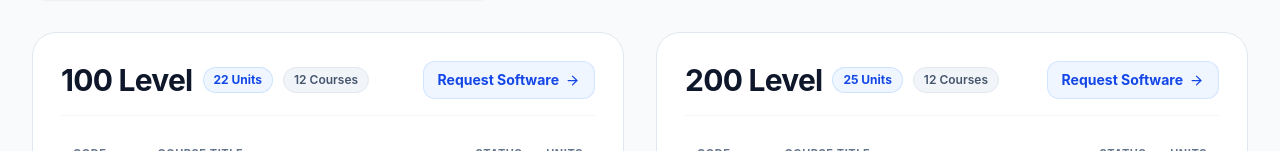
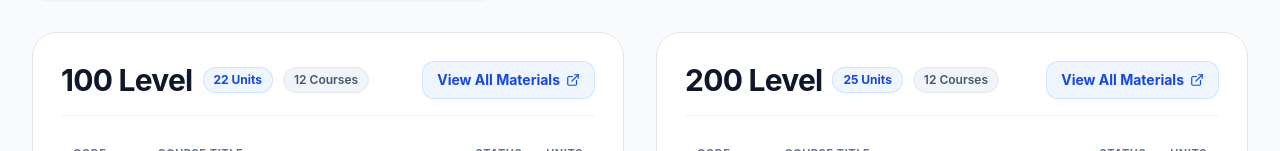
Before and after one commit to apreezofficial/nacossfuoye, a Next.js app: page /academics in a window 1280 px wide. Shown: the part 710-861 px from the top of the page. Built offline with nearby package versions, Linux system fonts and the light colour scheme; no server answers.

Commit message:
fix(academics): link level cards to Google Drive materials and unify WhatsApp channel URLs

```diff
--- a/src/app/academics/page.jsx
+++ b/src/app/academics/page.jsx
@@ -7,10 +7,23 @@ import {
    Laptop,
    CheckCircle2,
    BookOpen,
-   Clock
+   ExternalLink
 } from 'lucide-react';
 import { DocumentFolders } from '@esvigy/react';
 import COURSES_DATA from '@/data/courses.json';
+
+const WHATSAPP_CHANNEL_URL = 'https://whatsapp.com/channel/0029VaikWEcGOj9fZKC4sK2N';
+const DEFAULT_DRIVE_URL = process.env.NEXT_PUBLIC_DRIVE_MATERIALS_URL || 'https://drive.google.com/drive/folders/1-nacossfuoye-materials';
+
+const getLevelDriveUrl = (level) => {
+   const driveLinks = {
+      '100': process.env.NEXT_PUBLIC_DRIVE_100L_URL || DEFAULT_DRIVE_URL,
+      '200': process.env.NEXT_PUBLIC_DRIVE_200L_URL || DEFAULT_DRIVE_URL,
+      '300': process.env.NEXT_PUBLIC_DRIVE_300L_URL || DEFAULT_DRIVE_URL,
+      '400': process.env.NEXT_PUBLIC_DRIVE_400L_URL || DEFAULT_DRIVE_URL,
+   };
+   return driveLinks[level] || DEFAULT_DRIVE_URL;
+};
 
 const LEVELS = [
    { id: 'all', label: 'All Levels' },
@@ -213,17 +226,15 @@ export default function AcademicsPage() {
                            </span>
                         </div>
 
-                        <button
-                           type="button"
-                           onClick={() => {
-                              setActiveTab('software');
-                              document.getElementById('academics-tabs')?.scrollIntoView({ behavior: 'smooth' });
-                           }}
-                           className="inline-flex items-center gap-1.5 px-3.5 py-2 rounded-xl bg-blue-50 hover:bg-blue-100 text-blue-700 font-bold text-xs sm:text-sm border border-blue-200/60 transition-colors shrink-0 self-start sm:self-center cursor-pointer"
+                        <a
+                           href={getLevelDriveUrl(vault.level)}
+                           target="_blank"
+                           rel="noopener noreferrer"
+                           className="inline-flex items-center gap-1.5 px-3.5 py-2 rounded-xl bg-blue-50 hover:bg-blue-100 text-blue-700 font-bold text-xs sm:text-sm border border-blue-200/60 transition-colors shrink-0 self-start sm:self-center"
                         >
-                           <span>Request Software</span>
-                           <ArrowRight size={15} />
-                        </button>
+                           <span>View All Materials</span>
+                           <ExternalLink size={14} />
+                        </a>
                      </div>
 
                      {/* Courses Table */}
@@ -560,7 +571,7 @@ export default function AcademicsPage() {
                If you are a lecturer, course representative, or student with past questions, lecture notes, textbooks, or useful software packages and installers to share with fellow students, please get in touch with the academic and technical committee.
             </p>
             <a
-               href="https://chat.whatsapp.com/invite/nacossfuoye"
+               href={WHATSAPP_CHANNEL_URL}
                target="_blank"
                rel="noreferrer"
                className="inline-flex items-center gap-2 px-6 py-3 rounded-2xl bg-white border border-slate-200 text-slate-700 hover:text-blue-700 hover:border-blue-300 text-sm font-bold shadow-xs hover:shadow-sm transition-all active:scale-95"
--- a/src/app/events/page.jsx
+++ b/src/app/events/page.jsx
@@ -246,7 +246,7 @@ export default function EventsPage() {
                      If you are organizing a level revision class, programming workshop, or design tutorial, reach out to the executive council to list it on the calendar.
                   </p>
                   <a
-                     href="https://chat.whatsapp.com/invite/nacossfuoye"
+                     href="https://whatsapp.com/channel/0029VaikWEcGOj9fZKC4sK2N"
                      target="_blank"
                      rel="noreferrer"
                      className="inline-flex items-center gap-2 px-5 py-2.5 rounded-xl bg-amber-700 hover:bg-amber-800 text-white text-xs sm:text-sm font-bold shadow-xs transition-all mt-1"
```
